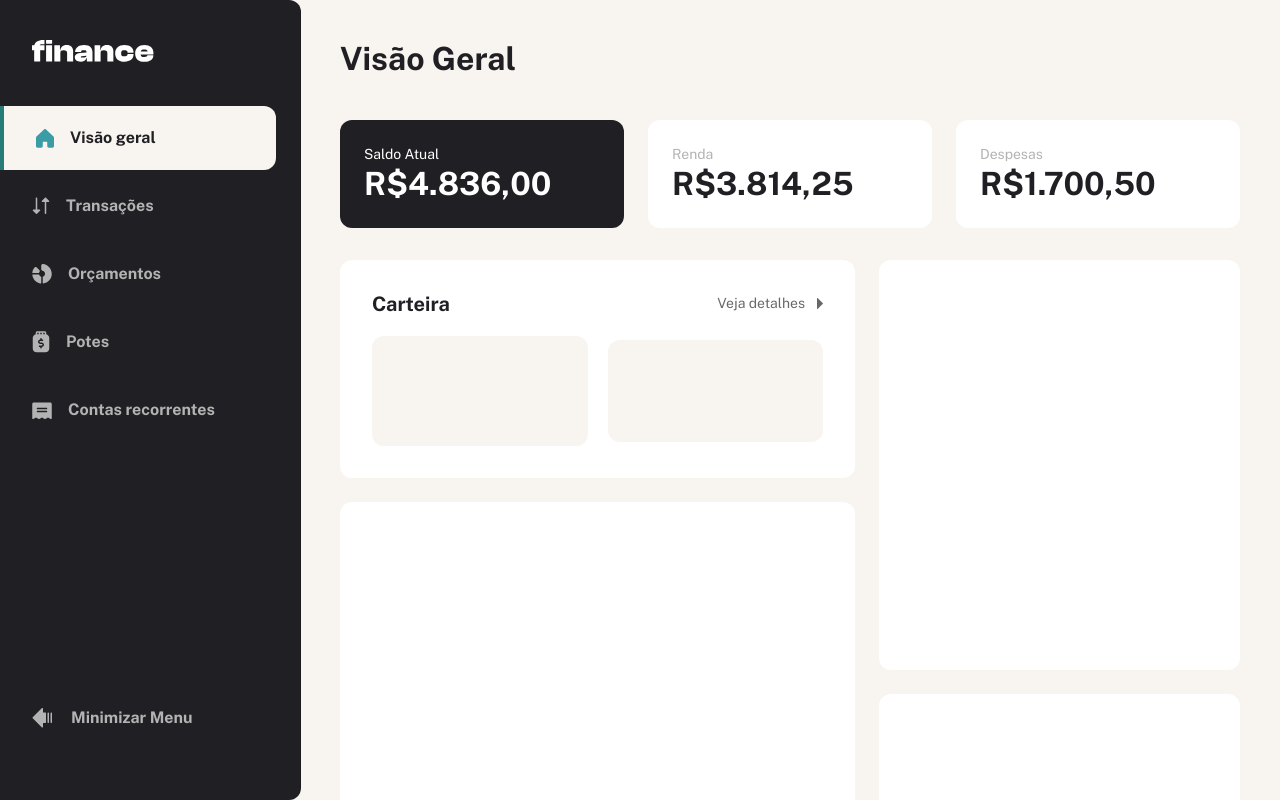
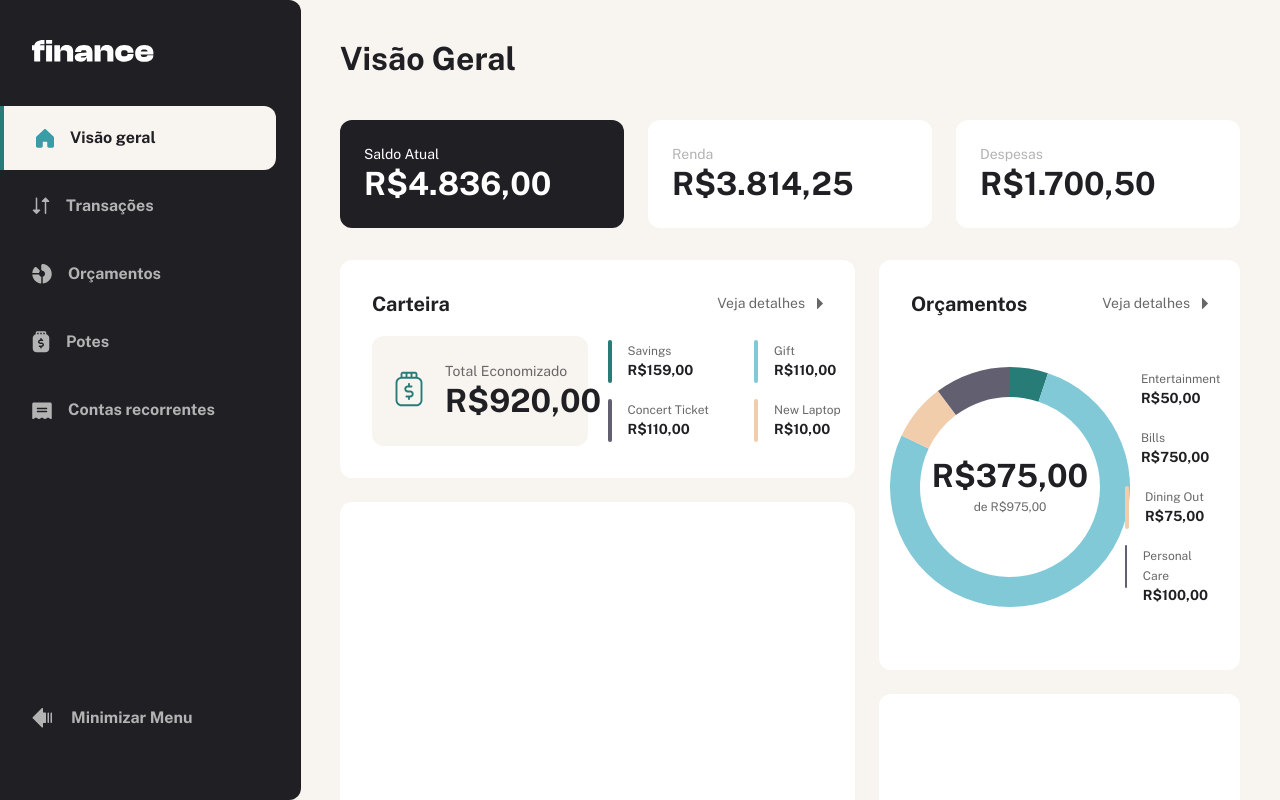
Before and after one commit to RodrigoSobralM/dashBoard-financas, a React (Vite) app: page /home in a window 1280 px wide. Shown: the top 800 px of the page. Built offline with nearby package versions, Linux system fonts and the light colour scheme.

Commit message:
:lipstick: feat: Estilização do card de orçamentos

```diff
--- a/package.json
+++ b/package.json
@@ -13,7 +13,9 @@
     "@emotion/react": "^11.14.0",
     "@emotion/styled": "^11.14.0",
     "@mui/material": "^6.4.7",
+    "chart.js": "^4.4.8",
     "react": "^19.0.0",
+    "react-chartjs-2": "^5.3.0",
     "react-dom": "^19.0.0",
     "react-router": "^7.3.0",
     "styled-components": "^6.1.15"
--- a/src/components/CardComponent.tsx
+++ b/src/components/CardComponent.tsx
@@ -1,12 +1,22 @@
+import { CardComponentProps } from '@/types/cardComponent'
 import { pxToRem } from '@/utils'
 import styled from 'styled-components'
 
-export const CardComponent = styled.div`
+export const CardComponent = styled.div<CardComponentProps>`
   background-color: ${(props) => props.theme.card.background};
   border: none;
   width: 100%;
   border-radius: ${pxToRem(12)};
   box-sizing: border-box;
+  height: ${(props) => props.heightlg};
+
+  @media (max-width: 600px) {
+    height: ${(props) => props.heightsm};
+  }
+
+  @media (max-width: 500px) {
+    height: ${(props) => props.heightxs};
+  }
 
   &.cardBlack {
     background-color: ${(props) => props.theme.card.backgroundTerciario};
@@ -15,4 +25,10 @@ export const CardComponent = styled.div`
   &.cardBeige {
     background-color: ${(props) => props.theme.card.backgroundSecundario};
   }
+
+  &.cardPotsRecents {
+    display: grid;
+    grid-template-columns: repeat(2, 1fr);
+    gap: ${pxToRem(16)};
+  }
 `
--- /dev/null
+++ b/src/components/CustomChart.tsx
@@ -0,0 +1,60 @@
+import { Chart as ChartJS, ArcElement, Tooltip, Plugin } from 'chart.js'
+import { Doughnut } from 'react-chartjs-2'
+import { CustomChartProps } from '@/types'
+
+ChartJS.register(ArcElement, Tooltip)
+
+const CustomChart = (props: CustomChartProps) => {
+  const { data, labels, backgroundColor, centerTextMain, centerTextSub, type } =
+    props
+
+  const chartData = {
+    labels,
+    datasets: [
+      {
+        data,
+        backgroundColor,
+      },
+    ],
+  }
+
+  const centerTextPlugin: Plugin<'doughnut'> = {
+    id: 'centerTextPlugin',
+    beforeDatasetsDraw(chart) {
+      const { ctx } = chart
+      const meta = chart.getDatasetMeta(0)
+
+      if (!meta || !meta.data || !meta.data[0]) return
+      const { x, y } = meta.data[0]
+
+      ctx.save()
+      ctx.textAlign = 'center'
+      ctx.textBaseline = 'middle'
+
+      // Texto principal
+      ctx.font = 'bold 32px "Public Sans", sans-serif'
+      ctx.fillStyle = '#201F24'
+      ctx.fillText(centerTextMain, x, y - 10)
+
+      // Texto secundário
+      ctx.font = '12px "Public Sans", sans-serif'
+      ctx.fillStyle = '#696868'
+      ctx.fillText(centerTextSub, x, y + 20)
+
+      ctx.restore()
+    },
+  }
+
+  const options = {
+    borderWidth: 0,
+    responsive: true,
+    maintainAspectRatio: false,
+    cutout: '75%',
+  }
+
+  return type === 'doughnut' ? (
+    <Doughnut options={options} data={chartData} plugins={[centerTextPlugin]} />
+  ) : null
+}
+
+export default CustomChart
--- /dev/null
+++ b/src/components/StyledBorder.tsx
@@ -0,0 +1,10 @@
+import { CustomBorderProps } from '@/types'
+import { pxToRem } from '@/utils'
+import styled from 'styled-components'
+
+export const StyledBorder = styled.div<CustomBorderProps>`
+  background-color: ${(props) => props.backgroundColor || '#201F24'};
+  border-radius: ${(props) => pxToRem(props.borderRadius || 0)};
+  width: ${(props) => pxToRem(props.width || 0)};
+  height: ${(props) => pxToRem(props.heigth || 0)};
+`
--- a/src/components/index.ts
+++ b/src/components/index.ts
@@ -1,4 +1,5 @@
 export { default as BottomNavigationComponent } from './BottomNavigationComponent'
+export { default as CustomChart } from './CustomChart'
 export { default as DrawerNavigationComponent } from './DrawerNavigationComponent'
 export { default as FormComponent } from './FormComponent'
 export { default as SidebarComponent } from './SidebarComponent'
@@ -9,6 +10,7 @@ export { ListItemSidebarComponent } from './ListItemComponent'
 export * from './BannerImage'
 export * from './CardComponent'
 export * from './Logo'
+export * from './StyledBorder'
 export * from './StyledButton'
 export * from './StyledInput'
 export * from './Typographies'
--- a/src/mock/MockData.ts
+++ b/src/mock/MockData.ts
@@ -463,16 +463,16 @@ export const mockData: MockData = {
       theme: '#277C78',
     },
     {
+      name: 'Gift',
+      target: 150.0,
+      total: 110.0,
+      theme: '#82C9D7',
+    },
+    {
       name: 'Concert Ticket',
       target: 150.0,
       total: 110.0,
       theme: '#626070',
-    },
-    {
-      name: 'Gift',
-      target: 150.0,
-      total: 110.0,
-      theme: '#82C9D7',
     },
     {
       name: 'New Laptop',
--- a/src/pages/Home.tsx
+++ b/src/pages/Home.tsx
@@ -1,15 +1,25 @@
 import {
   CardComponent,
+  CustomChart,
   SidebarComponent,
+  StyledBorder,
   StyledH1,
   StyledH2,
+  StyledH4,
   StyledP,
+  StyledSpan,
 } from '@/components'
 import { mockData } from '@/mock'
 import { currecyConverter, pxToRem } from '@/utils'
 import { Box, Container, Grid2 } from '@mui/material'
 
 const Home = () => {
+  const potsSumTotal = mockData.pots.reduce((sum, pot) => sum + pot.total, 0)
+  const budlimitTotal = mockData.budgets.reduce(
+    (sum, budgets) => sum + budgets.maximum,
+    0
+  )
+
   return (
     <Box sx={{ display: 'flex' }}>
       <SidebarComponent />
@@ -62,9 +72,7 @@ const Home = () => {
               }}
             >
               <Grid2>
-                <CardComponent
-                  style={{ padding: `${pxToRem(32)} ${pxToRem(32)}` }}
-                >
+                <CardComponent style={{ padding: `${pxToRem(32)}` }}>
                   <Grid2
                     sx={{
                       display: 'flex',
@@ -90,17 +98,62 @@ const Home = () => {
                     spacing={2.5}
                     sx={{ alignItems: 'center', pt: pxToRem(20) }}
                   >
-                    <Grid2 size={{ xs: 12, md: 6 }}>
+                    <Grid2 size={{ xs: 12, sm: 6 }}>
                       <CardComponent
                         className="cardBeige"
-                        style={{ height: pxToRem(110) }}
-                      ></CardComponent>
+                        style={{
+                          height: pxToRem(110),
+                          display: 'flex',
+                          alignItems: 'center',
+                          gap: pxToRem(22.56),
+                          paddingLeft: pxToRem(22.56),
+                        }}
+                      >
+                        <Box>
+                          <img src="/icon-pot.svg" alt="" />
+                        </Box>
+                        <Box>
+                          <StyledP color="#696868">Total Economizado</StyledP>
+                          <StyledH1>{currecyConverter(potsSumTotal)}</StyledH1>
+                        </Box>
+                      </CardComponent>
                     </Grid2>
-                    <Grid2 size={{ xs: 12, md: 6 }}>
-                      <CardComponent
-                        className="cardBeige"
-                        style={{ height: pxToRem(102) }}
-                      ></CardComponent>
+                    <Grid2 size={{ xs: 12, sm: 6 }}>
+                      <CardComponent className="cardPotsRecents">
+                        {mockData.pots.slice(0, 4).map((item, index) => (
+                          <Box
+                            sx={{
+                              display: 'flex',
+                              gap: pxToRem(16),
+                              width: {
+                                xs: pxToRem(143.5),
+                                sm: pxToRem(170.5),
+                                lg: pxToRem(130.5),
+                              },
+                            }}
+                            key={index}
+                          >
+                            <StyledBorder
+                              width={4}
+                              heigth={43}
+                              borderRadius={8}
+                              backgroundColor={item.theme}
+                            />
+                            <Box>
+                              <Box>
+                                <StyledSpan color="#696868">
+                                  {item.name}
+                                </StyledSpan>
+                              </Box>
+                              <Box>
+                                <StyledH4>
+                                  {currecyConverter(item.total)}
+                                </StyledH4>
+                              </Box>
+                            </Box>
+                          </Box>
+                        ))}
+                      </CardComponent>
                     </Grid2>
                   </Grid2>
                 </CardComponent>
@@ -119,7 +172,97 @@ const Home = () => {
               }}
             >
               <Grid2>
-                <CardComponent style={{ height: pxToRem(410) }}></CardComponent>
+                <CardComponent
+                  heightxs={pxToRem(466)}
+                  heightlg={pxToRem(410)}
+                  style={{ padding: pxToRem(32) }}
+                >
+                  <Grid2
+                    sx={{
+                      display: 'flex',
+                      justifyContent: 'space-between',
+                      alignItems: 'center',
+                    }}
+                  >
+                    <StyledH2>Orçamentos</StyledH2>
+                    <Grid2
+                      sx={{
+                        display: 'flex',
+                        alignItems: 'center',
+                        gap: pxToRem(12),
+                      }}
+                    >
+                      <StyledP color="#696868">Veja detalhes</StyledP>
+                      <img src="/icon-caret-right.svg" alt="" />
+                    </Grid2>
+                  </Grid2>
+
+                  <Grid2
+                    container
+                    spacing={2}
+                    sx={{
+                      alignItems: 'center',
+                      pt: { sm: pxToRem(51), xs: pxToRem(28) },
+                    }}
+                  >
+                    <Grid2
+                      size={{ xs: 12, sm: 8.2 }}
+                      sx={{ display: 'flex', justifyContent: 'center' }}
+                    >
+                      <Box sx={{ height: pxToRem(240), width: pxToRem(240) }}>
+                        <CustomChart
+                          labels={mockData.budgets.map(
+                            (category) => category.category
+                          )}
+                          data={mockData.budgets.map(
+                            (maximum) => maximum.maximum
+                          )}
+                          backgroundColor={mockData.budgets.map(
+                            (theme) => theme.theme
+                          )}
+                          centerTextMain={currecyConverter(375)}
+                          centerTextSub={`de ${currecyConverter(budlimitTotal)}`}
+                          type="doughnut"
+                        />
+                      </Box>
+                    </Grid2>
+                    <Grid2
+                      size={{ xs: 12, sm: 3.8 }}
+                      sx={{
+                        display: { sm: 'flex', xs: 'grid' },
+                        flexDirection: 'column',
+                        gridTemplateColumns: 'repeat(2, 1fr)',
+                        gap: pxToRem(16),
+                      }}
+                    >
+                      {mockData.budgets.slice(0, 4).map((item, index) => (
+                        <Box
+                          sx={{ display: 'flex', gap: pxToRem(16) }}
+                          key={index}
+                        >
+                          <StyledBorder
+                            width={4}
+                            heigth={43}
+                            borderRadius={8}
+                            backgroundColor={item.theme}
+                          />
+                          <Box>
+                            <Box>
+                              <StyledSpan color="#696868">
+                                {item.category}
+                              </StyledSpan>
+                            </Box>
+                            <Box>
+                              <StyledH4>
+                                {currecyConverter(item.maximum)}
+                              </StyledH4>
+                            </Box>
+                          </Box>
+                        </Box>
+                      ))}
+                    </Grid2>
+                  </Grid2>
+                </CardComponent>
               </Grid2>
               <Grid2>
                 <CardComponent style={{ height: pxToRem(327) }}></CardComponent>
--- /dev/null
+++ b/src/types/cardComponent.d.ts
@@ -0,0 +1,5 @@
+export interface CardComponentProps {
+  heightlg?: string
+  heightsm?: string
+  heightxs?: string
+}
--- /dev/null
+++ b/src/types/customBorder.d.ts
@@ -0,0 +1,6 @@
+export interface CustomBorderProps {
+    backgroundColor: string
+    borderRadius: number
+    width: number
+    heigth: number
+}
--- a/src/types/index.ts
+++ b/src/types/index.ts
@@ -1,3 +1,5 @@
+export * from './customBorder'
+export * from './customChart'
 export * from './formComponents'
 export * from './listItem'
 export * from './theme'
```
Also changed, not shown: src/types/customChart.d.ts (added, +8 -0 lines), 1 other file (tests, documents, lock files or other folders).
